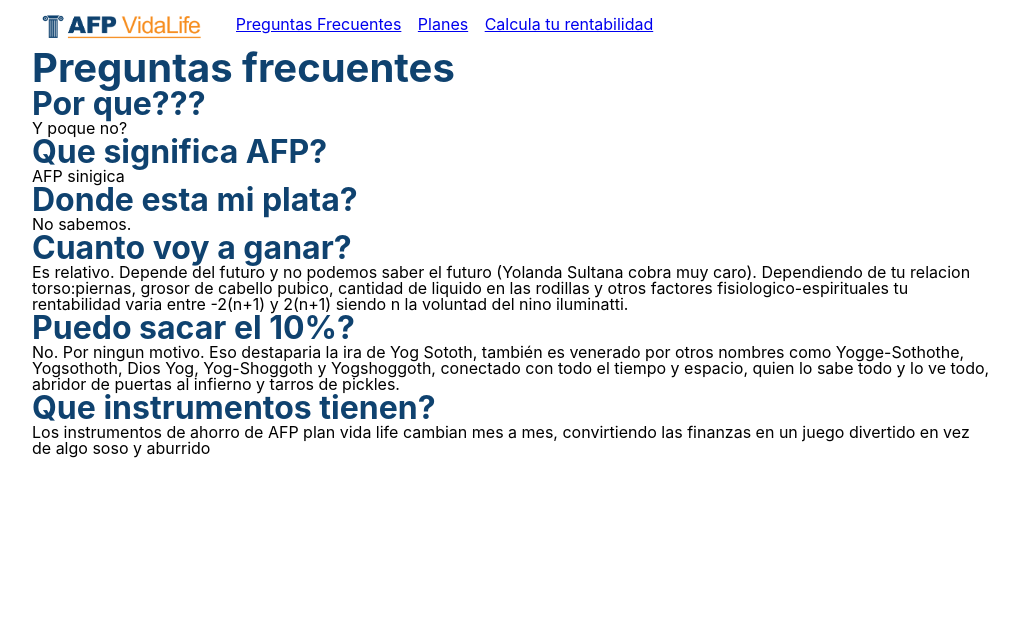
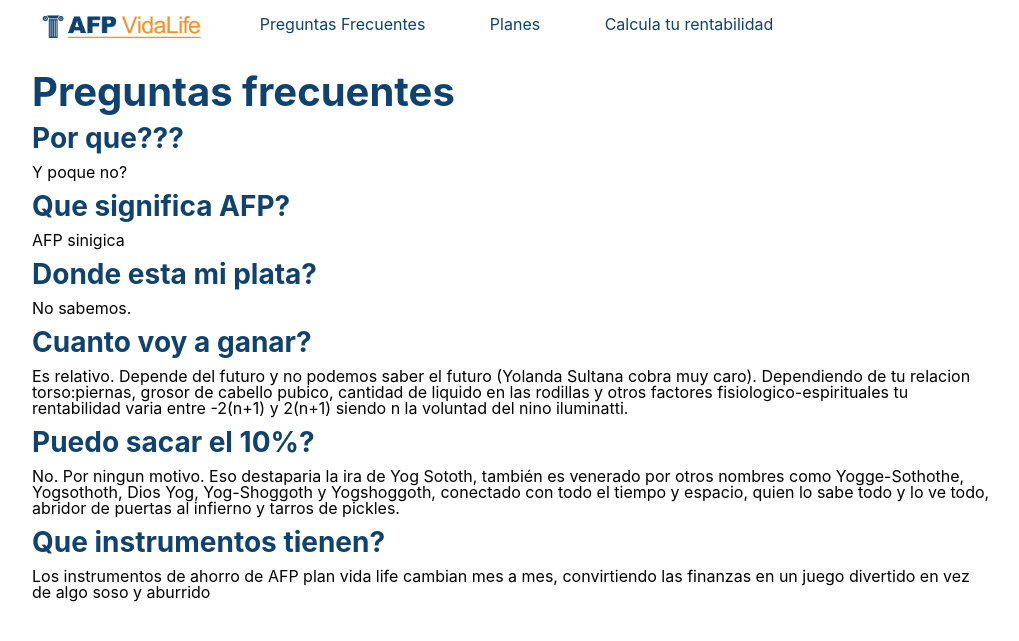
Before and after one commit to tubatuba/vidalife, a Jekyll site: the page built from faq.md, in a window 1280 px wide. Shown: the top 641 px of the page, without its empty margins (128-1147 px from the left). Built offline with Jekyll 4.4.1, drawn with Linux system fonts in a browser that asks for light colours.

Commit message:
casi siempre

```diff
--- a/_layouts/default.html
+++ b/_layouts/default.html
@@ -4,7 +4,7 @@
   <body>
     {% include header.html %}
 
-    <div class="content">
+    <div class="content" id="page-content">
     <h1 id="page-title">{{page.title}}</h1>
       {{ content }}
   </div>
--- a/_sass/vidalife.scss
+++ b/_sass/vidalife.scss
@@ -25,13 +25,26 @@
 #menu {
   position: fixed;
   left: 0;
-  top:64px;
+  top:48px;
   background-color: white;
   display: none;
 }
 #menu li {
   width: 100%;
   display: block;
+  height:44px;
+  line-height: 44px;
+  padding: 0 24px;
+}
+#menu a {
+  text-decoration: none;
+  color:$blue;
+}
+menu a:visited {
+  color:$blue;
+}
+#menu a:hover {
+  color:$blue;
 }
 #menu.active {
   display: block;
@@ -45,6 +58,14 @@
   max-width: 960px;
   padding:0 24px;
   margin: 0 auto;
+}
+p {
+  margin-top: 12px;
+  margin-bottom: 12px;
+}
+#page-title {
+  margin-top: 24px;
+  margin-bottom: 12px;
 }
 header ul {
   margin: 0;
--- a/faq.md
+++ b/faq.md
@@ -3,25 +3,25 @@
 title: "Preguntas frecuentes"
 ---
 
-# Por que???
+## Por que???
 
 Y poque no?
 
-# Que significa AFP?
+## Que significa AFP?
 
 AFP sinigica
 
-# Donde esta mi plata?
+## Donde esta mi plata?
 
 No sabemos.
 
-# Cuanto voy a ganar?
+## Cuanto voy a ganar?
 
 Es relativo. Depende del futuro y no podemos saber el futuro (Yolanda Sultana cobra muy caro). Dependiendo de tu relacion torso:piernas, grosor de cabello pubico, cantidad de liquido en las rodillas y otros factores fisiologico-espirituales tu rentabilidad varia entre -2*(n+1) y 2*(n+1) siendo n la voluntad del nino iluminatti.
 
-# Puedo sacar el 10%?
+## Puedo sacar el 10%?
 
 No. Por ningun motivo. Eso destaparia la ira de Yog Sototh, también es venerado por otros nombres como Yogge-Sothothe, Yogsothoth, Dios Yog, Yog-Shoggoth y Yogshoggoth, conectado con todo el tiempo y espacio, quien lo sabe todo y lo ve todo, abridor de puertas al infierno y tarros de pickles.
 
-# Que instrumentos tienen?
+## Que instrumentos tienen?
 Los instrumentos de ahorro de AFP plan vida life cambian mes a mes, convirtiendo las finanzas en un juego divertido en vez de algo soso y aburrido
```
